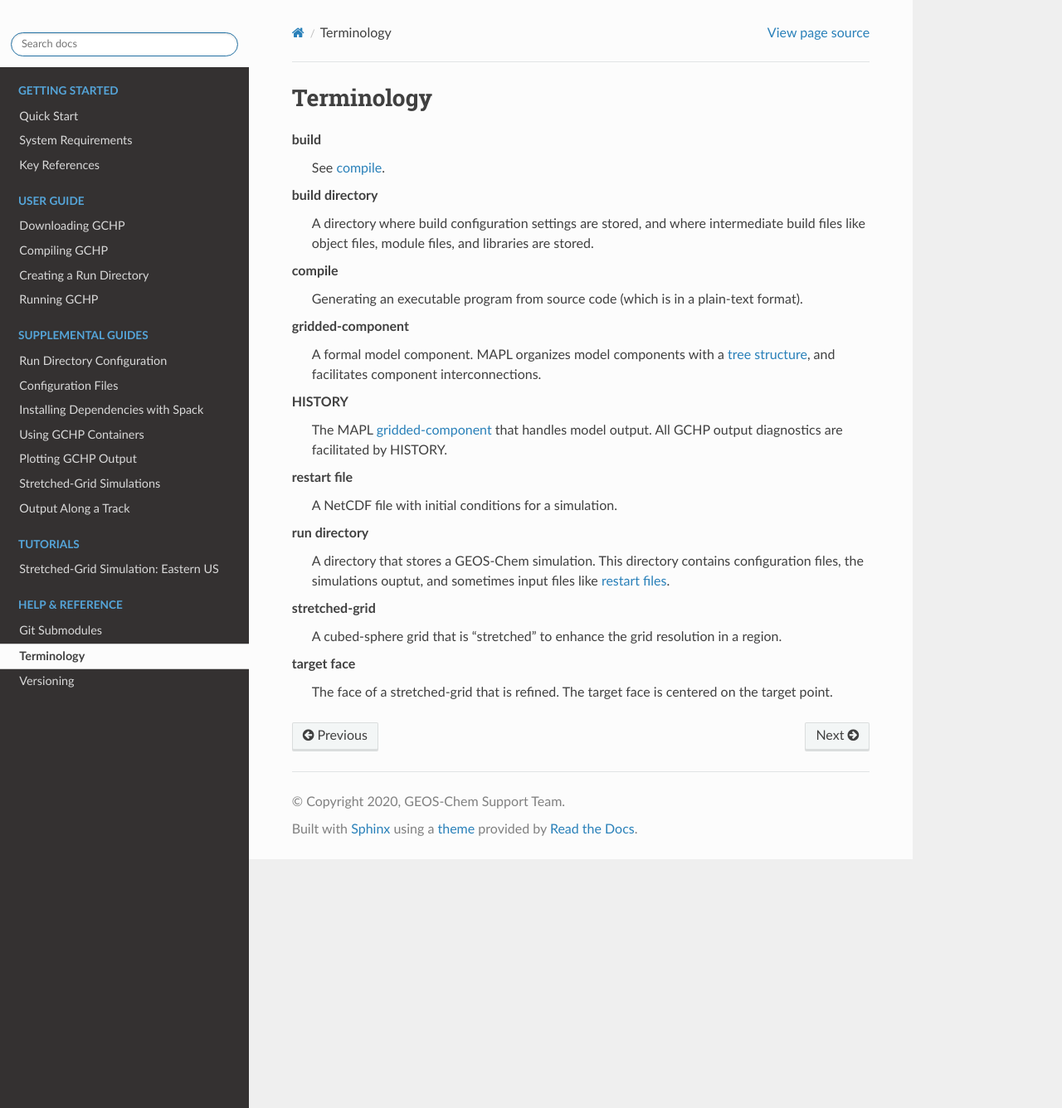
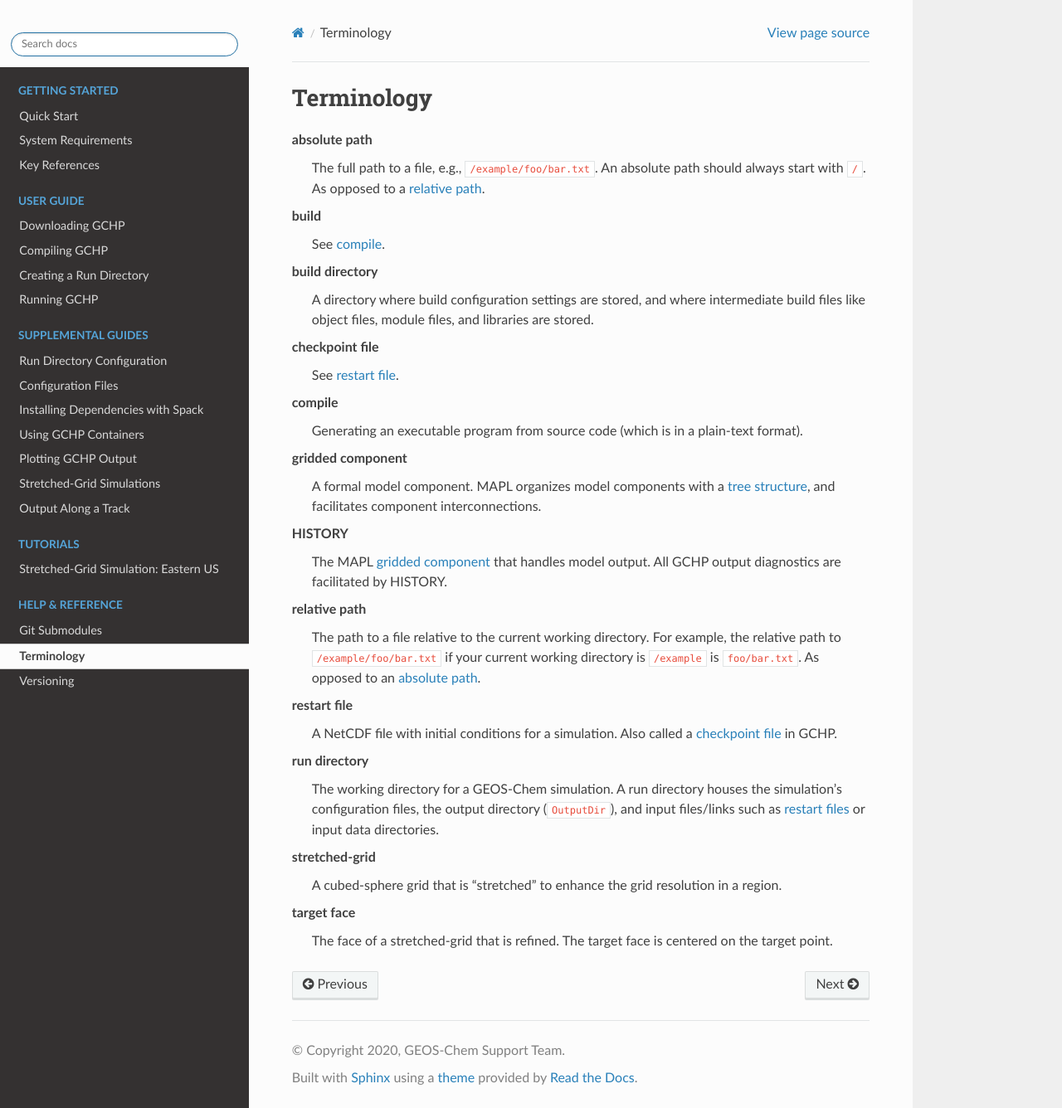
Before and after one commit to geoschem/GCHP, a Sphinx documentation site: the page built from docs/source/reference/glossary.rst, in a window 1280 px wide and 1336 px high. Shown: the whole window at 83% size. Built offline with Sphinx 7.4.7 and the Read the Docs theme 2.0.0, drawn with Linux system fonts in a browser that asks for light colours; pages that are not in the unit, such as notebooks, are missing from menus.

Commit message:
updated creating a run directory and the glossary

```diff
--- a/docs/source/reference/glossary.rst
+++ b/docs/source/reference/glossary.rst
@@ -7,8 +7,20 @@ Terminology
 .. glossary::
    :sorted:
 
+   absolute path
+      The full path to a file, e.g., :file:`/example/foo/bar.txt`. An absolute path
+      should always start with :literal:`/`. As opposed to a :term:`relative path`.
+
+   relative path
+      The path to a file relative to the current working directory. For example, the relative path to
+      :file:`/example/foo/bar.txt` if your current working directory is :file:`/example` is :file:`foo/bar.txt`.
+      As opposed to an :term:`absolute path`.
+
    compile
       Generating an executable program from source code (which is in a plain-text format).
+
+   checkpoint file
+      See :term:`restart file`.
 
    build
       See :term:`compile`.
@@ -18,11 +30,12 @@ Terminology
       module files, and libraries are stored.
 
    run directory
-      A directory that stores a GEOS-Chem simulation. This directory contains configuration files, the simulations
-      ouptut, and sometimes input files like :term:`restart files <restart file>`.
+      The working directory for a GEOS-Chem simulation. A run directory houses the simulation's configuration
+      files, the output directory (:file:`OutputDir`), and input files/links such as :term:`restart files <restart file>`
+      or input data directories.
 
    restart file
-      A NetCDF file with initial conditions for a simulation.
+      A NetCDF file with initial conditions for a simulation. Also called a :term:`checkpoint file` in GCHP.
 
    target face
       The face of a stretched-grid that is refined. The target face is centered on the target point.
@@ -30,9 +43,9 @@ Terminology
    stretched-grid
       A cubed-sphere grid that is "stretched" to enhance the grid resolution in a region.
 
-   gridded-component
+   gridded component
       A formal model component. MAPL organizes model components with a `tree structure <https://en.wikipedia.org/wiki/Tree_structure>`_,
       and facilitates component interconnections.
 
    HISTORY
-      The MAPL :term:`gridded-component` that handles model output. All GCHP output diagnostics are facilitated by HISTORY.
+      The MAPL :term:`gridded component` that handles model output. All GCHP output diagnostics are facilitated by HISTORY.
```
Also changed, not shown: docs/source/user-guide/rundir-init.rst (+26 -13 lines).
